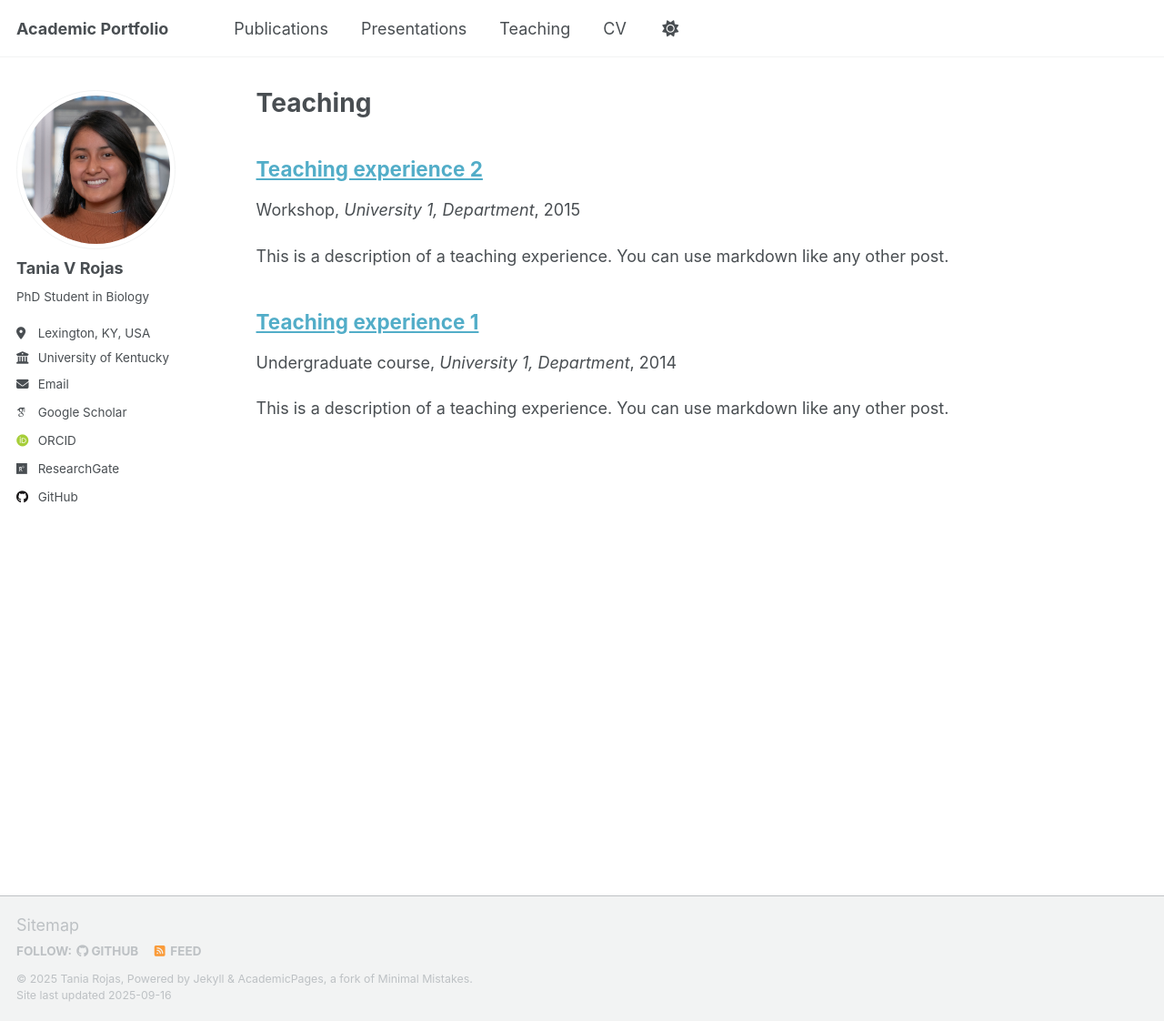
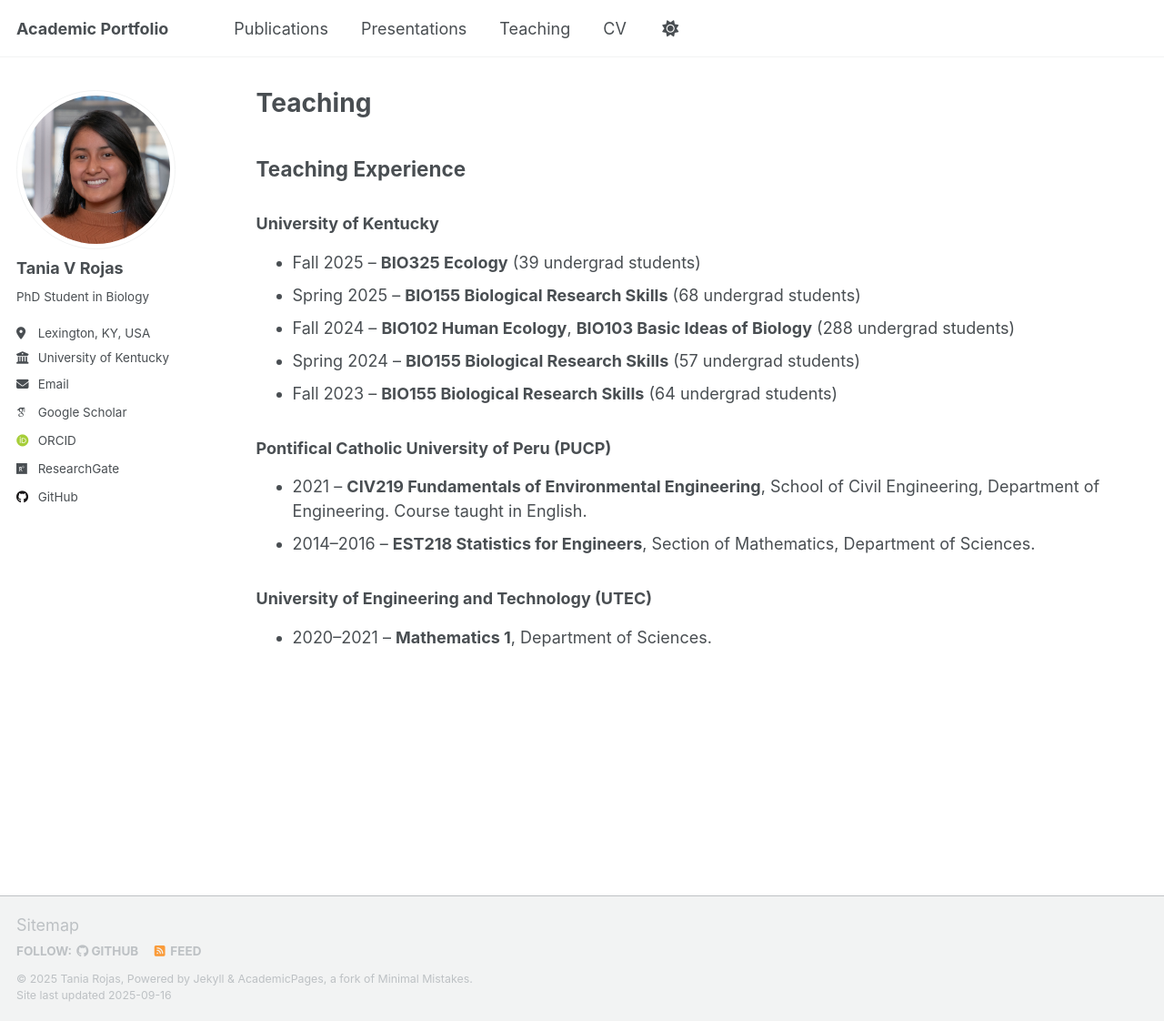
Before and after one commit to taniarojasc/taniarojasc.github.io, a Jekyll site: the page built from _pages/teaching.html, in a window 1280 px wide and 1122 px high. Shown: the whole window at 91% size. Built offline with Jekyll 4.4.1, drawn with Linux system fonts in a browser that asks for light colours; some web fonts are replaced; a script that is not in the unit is left out.

Commit message:
Update teaching.html

```diff
--- a/_pages/teaching.html
+++ b/_pages/teaching.html
@@ -5,8 +5,25 @@ permalink: /teaching/
 author_profile: true
 ---
 
-{% include base_path %}
+  <h2>Teaching Experience</h2>
 
-{% for post in site.teaching reversed %}
-  {% include archive-single.html %}
-{% endfor %}
+  <h3>University of Kentucky</h3>
+  <ul>
+    <li>Fall 2025 – <strong>BIO325 Ecology</strong> (39 undergrad students)</li>
+    <li>Spring 2025 – <strong>BIO155 Biological Research Skills</strong> (68 undergrad students)</li>
+    <li>Fall 2024 – <strong>BIO102 Human Ecology</strong>, <strong>BIO103 Basic Ideas of Biology</strong> (288 undergrad students)</li>
+    <li>Spring 2024 – <strong>BIO155 Biological Research Skills</strong> (57 undergrad students)</li>
+    <li>Fall 2023 – <strong>BIO155 Biological Research Skills</strong> (64 undergrad students)</li>
+  </ul>
+
+  <h3>Pontifical Catholic University of Peru (PUCP)</h3>
+  <ul>
+    <li>2021 – <strong>CIV219 Fundamentals of Environmental Engineering</strong>, School of Civil Engineering, Department of Engineering. Course taught in English.</li>
+    <li>2014–2016 – <strong>EST218 Statistics for Engineers</strong>, Section of Mathematics, Department of Sciences.</li>
+  </ul>
+
+  <h3>University of Engineering and Technology (UTEC)</h3>
+  <ul>
+    <li>2020–2021 – <strong>Mathematics 1</strong>, Department of Sciences.</li>
+  </ul>
+</section>
```
